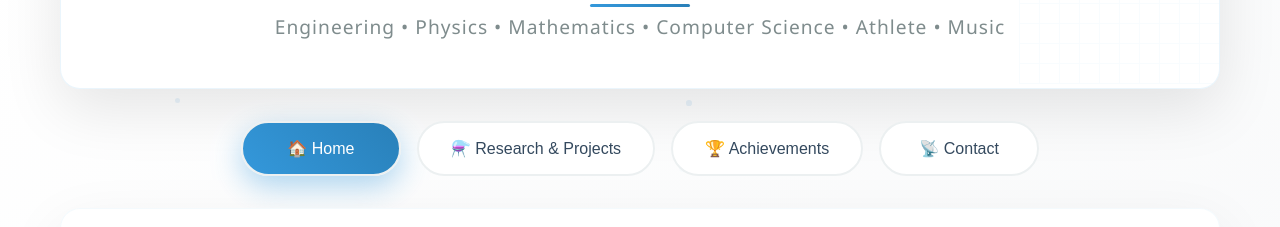
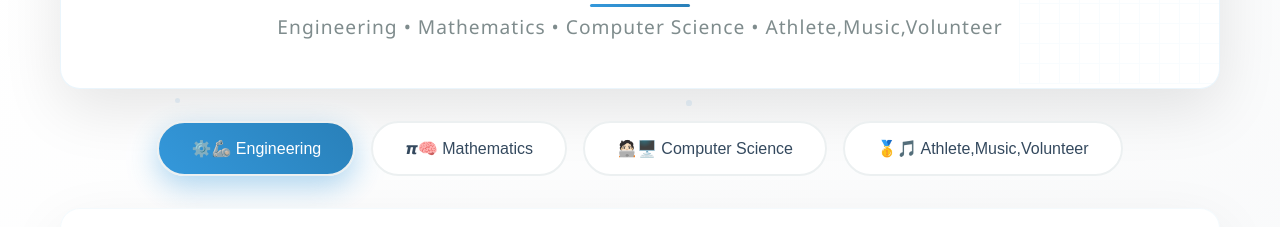
Before and after one commit to Thomaszh0128/Personal-web, a plain HTML site: page index.html in a window 1280 px wide. Shown: the part 137-364 px from the top of the page. Drawn offline with Linux system fonts and the light colour scheme.

Commit message:
Update index.html

```diff
--- a/index.html
+++ b/index.html
@@ -661,15 +661,15 @@
         <header class="header">
             <div class="circuit-pattern"></div>
             <h1>Thomas Portfolio</h1>
-            <p class="subtitle">Engineering • Physics • Mathematics • Computer Science • Athlete • Music</p>
+            <p class="subtitle">Engineering • Mathematics • Computer Science • Athlete,Music,Volunteer</p>
         </header>
 
         <!-- Navigation -->
         <nav class="navigation">
-            <button class="nav-btn active" onclick="showSection('home')">🏠 Home</button>
-            <button class="nav-btn" onclick="showSection('projects')">⚗️ Research & Projects</button>
-            <button class="nav-btn" onclick="showSection('awards')">🏆 Achievements</button>
-            <button class="nav-btn" onclick="showSection('contact')">📡 Contact</button>
+            <button class="nav-btn active" onclick="showSection('home')">⚙️🦾 Engineering</button>
+            <button class="nav-btn" onclick="showSection('projects')">𝞹🧠 Mathematics</button>
+            <button class="nav-btn" onclick="showSection('awards')">🧑🏻‍💻🖥️ Computer Science</button>
+            <button class="nav-btn" onclick="showSection('contact')">🥇🎵 Athlete,Music,Volunteer</button>
         </nav>
 
         <!-- Home Section -->
```
